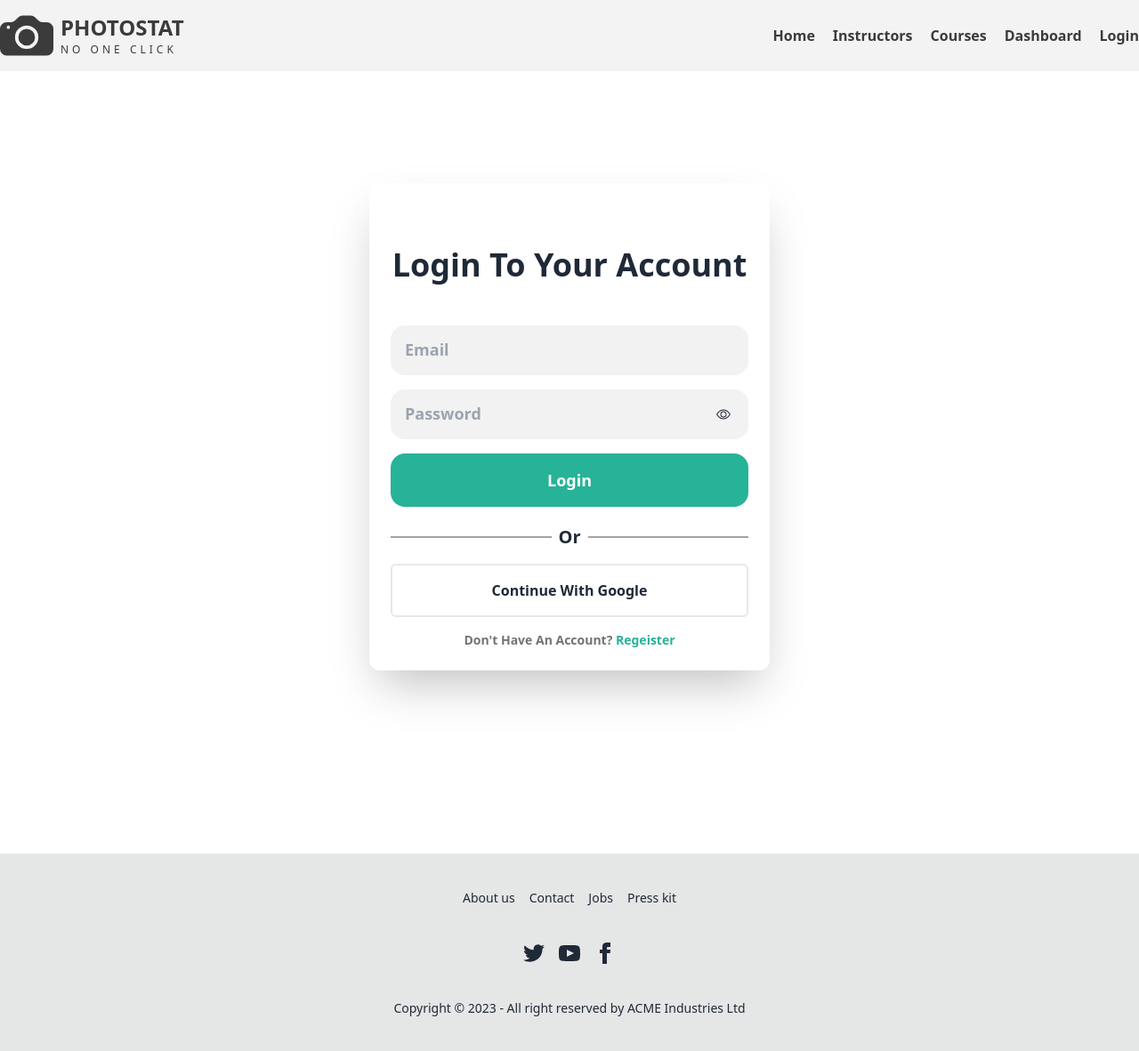
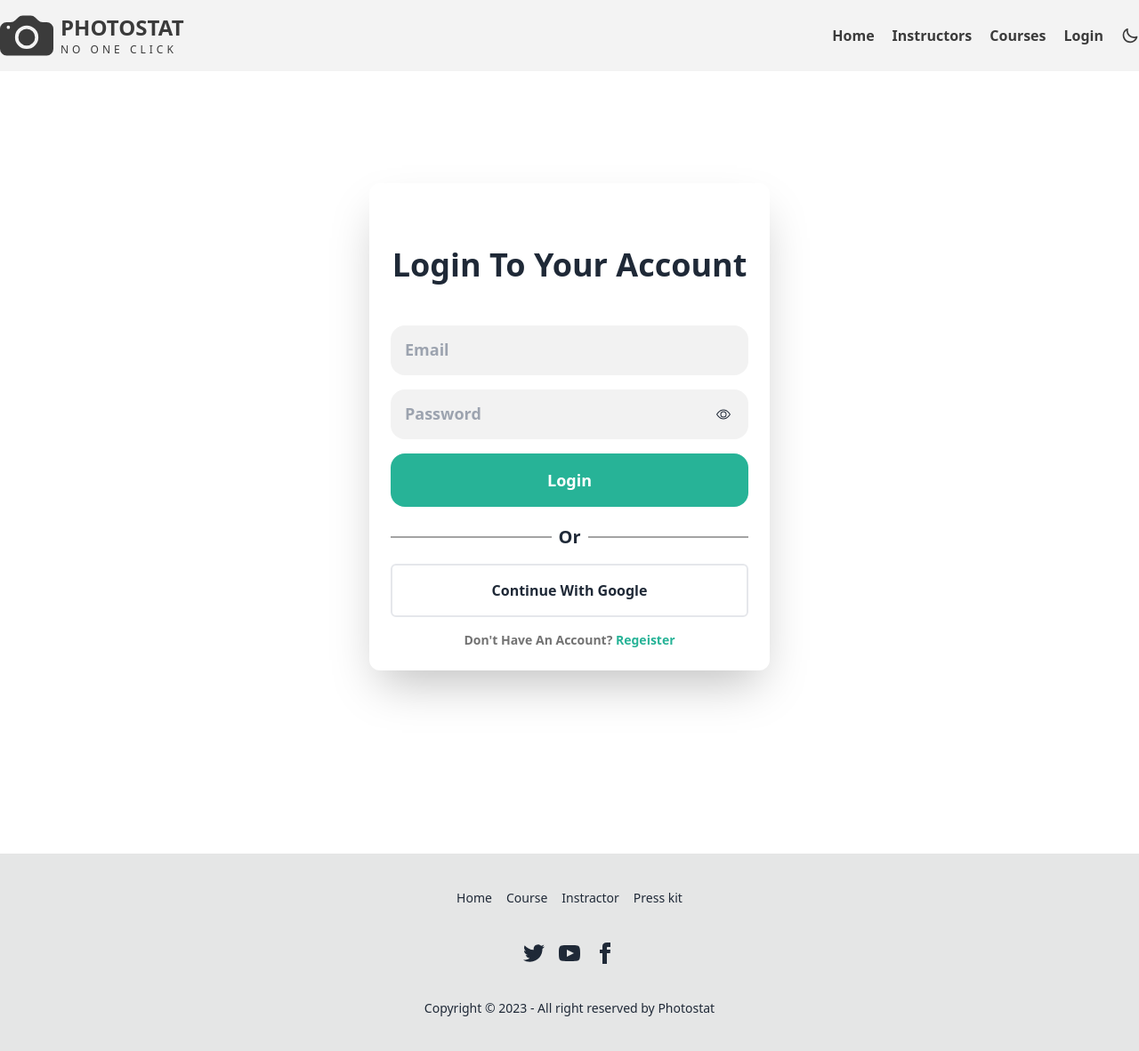
Before and after one commit to MehediHasan4321/photostate-client, a React (Vite) app: page /login in a window 1280 px wide. Shown: the whole page at 89% size. Built offline with nearby package versions, Linux system fonts and the light colour scheme; no server answers.

Commit message:
added not found page

```diff
--- a/index.html
+++ b/index.html
@@ -1,5 +1,5 @@
 <!DOCTYPE html>
-<html lang="en" data-theme="light">
+<html lang="en" >
   <head>
     <meta charset="UTF-8" />
     <link rel="icon" type="image/svg+xml" href="/vite.svg" />
--- /dev/null
+++ b/src/Components/NewsLetter/NewsLetter.jsx
@@ -0,0 +1,18 @@
+import React from 'react';
+
+const NewsLetter = () => {
+    return (
+        <div className='bg-[#F7CAB3] h-96 mt-12'>
+            <div className=' px-4 md:p-24 space-y-4 w-2/3'>
+                <h1 className='text-xl md:text-4xl font-semibold'>Subcribet To Our New Letter</h1>
+                <p className='text-sm text-neutral-600'>Lorem ipsum dolor sit amet, consectetur adipisicing elit. Consequatur distinctio necessitatibus itaque dolores, ullam temporibus voluptatum voluptates, illo earum ab, nisi nostrum similique ipsum? Vel tenetur consectetur eveniet. Officia doloribus placeat dignissimos consectetur, dicta sapiente nihil, voluptates minima similique libero ratione sed vel voluptatibus quia voluptate laboriosam possimus. Quae, labore.</p>
+                <dir className='flex 1/2'>
+                    <input placeholder='Enter Your Email' type="email" name="" id="" className=' py-2 w-full px-2 outline-none' />
+                    <button className='bg-black text-white font-semibold px-6 py-2'>Subscribe</button>
+                </dir>
+            </div>
+        </div>
+    );
+};
+
+export default NewsLetter;
--- /dev/null
+++ b/src/Pages/FourOFourPage/FourOFourPage.jsx
@@ -0,0 +1,15 @@
+import React from 'react';
+import img from '../../assets/404page.jpg'
+import { Link } from 'react-router-dom';
+const FourOFourPage = () => {
+    return (
+        <div className=' bg-white h-screen w-full'>
+            <img src={img} alt="" />
+            <div className='text-center mt-8'>
+                <Link to={'/'}><button className='bg-black text-md font-semibold px-8 py-2 text-white'>Back To Home</button></Link>
+            </div>
+        </div>
+    );
+};
+
+export default FourOFourPage;
--- a/src/Pages/Home/Home.jsx
+++ b/src/Pages/Home/Home.jsx
@@ -2,13 +2,15 @@ import React from 'react';
 import Banner from '../../Components/Banner/Banner';
 import PopulerCourses from '../../Components/PopulerCourses/PopulerCourses';
 import PopularInstractors from '../../Components/PopularInstractors/PopularInstractors';
+import NewsLetter from '../../Components/NewsLetter/NewsLetter';
 
 const Home = () => {
     return (
         <>
-        <Banner/>
-        <PopulerCourses/>
-        <PopularInstractors num={6}/>
+            <Banner />
+            <PopulerCourses />
+            <PopularInstractors num={6} />
+            <NewsLetter />
         </>
     );
 };
--- a/src/ShareComponents/Footer/Footer.jsx
+++ b/src/ShareComponents/Footer/Footer.jsx
@@ -6,9 +6,9 @@ const Footer = () => {
         <div className="bg-base-300">
             <footer className="footer footer-center p-10 text-base-content rounded">
                 <div className="grid grid-flow-col gap-4">
-                    <a className="link link-hover">About us</a>
-                    <a className="link link-hover">Contact</a>
-                    <a className="link link-hover">Jobs</a>
+                    <a className="link link-hover">Home</a>
+                    <a className="link link-hover">Course</a>
+                    <a className="link link-hover">Instractor</a>
                     <a className="link link-hover">Press kit</a>
                 </div>
                 <div>
@@ -19,7 +19,7 @@ const Footer = () => {
                     </div>
                 </div>
                 <div>
-                    <p>Copyright © 2023 - All right reserved by ACME Industries Ltd</p>
+                    <p>Copyright © 2023 - All right reserved by Photostat</p>
                 </div>
             </footer>
         </div>
--- a/src/ShareComponents/NavBar/NavBar.jsx
+++ b/src/ShareComponents/NavBar/NavBar.jsx
@@ -1,6 +1,6 @@
-import React, { useState } from 'react';
+import React, { useEffect, useState } from 'react';
 import { BsCameraFill } from 'react-icons/bs'
-import {FaBars} from 'react-icons/fa'
+import { FaBars } from 'react-icons/fa'
 import { Link, NavLink } from 'react-router-dom';
 import { useAuth } from '../../Utlites/useAuth';
 const NavBar = () => {
@@ -8,10 +8,20 @@ const NavBar = () => {
     const handlLogout = () => {
         logOut()
     }
-    const [show,setShow] = useState(false)
+    const [show, setShow] = useState(false)
+    const [theme, setTheme] = useState(localStorage.getItem('theme') ? localStorage.getItem('theme') : 'light')
+
+    useEffect(() => {
+        localStorage.setItem('theme', theme)
+        const localStorageTheme = localStorage.getItem("theme")
+        document.querySelector('html').setAttribute('data-theme', localStorageTheme)
+    }, [theme])
+    const handleTheme = event => {
+        event.target.checked ? setTheme('dark') : setTheme('light')
+    }
     return (
         <>
-            <div className='w-full bg-[#f2f2f2] h-20 fixed opacity-90 z-20'>
+            <div className='w-full bg-[#f2f2f2] h-20 fixed opacity-90 z-20 dark:bg-slate-700'>
                 <div className='container mx-auto flex justify-between items-center h-full text-neutral-800'>
                     <Link to={'/'} className=' uppercase flex items-center gap-2 cursor-pointer'>
                         <BsCameraFill size={'60'} />
@@ -20,12 +30,12 @@ const NavBar = () => {
                             <p className='text-[12px] tracking-[4px]'>No one Click</p>
                         </div>
                     </Link>
-                    <FaBars onClick={()=>setShow(!show)} className='text-2xl cursor-pointer md:hidden mr-4' />
+                    <FaBars onClick={() => setShow(!show)} className='text-2xl cursor-pointer md:hidden mr-4' />
                     <div className='hidden md:visible md:flex flex-row gap-5 font-semibold items-center'>
                         <NavLink to={'/'}>Home</NavLink>
                         <NavLink to={'/instractors'}>Instructors</NavLink>
                         <NavLink to={'/allCourses'}>Courses</NavLink>
-                        <NavLink to={'/dashboard'}>Dashboard </NavLink>
+                        {user && <NavLink to={'/dashboard'}>Dashboard </NavLink>}
                         {
                             user ? <div className='flex items-center gap-3'>
                                 <button onClick={handlLogout}>Logout</button>
@@ -33,14 +43,28 @@ const NavBar = () => {
 
                             </div> : <NavLink to={'/login'}>Login</NavLink>
                         }
+
+                        <label className="swap swap-rotate">
+
+                            {/* this hidden checkbox controls the state */}
+                            <input onChange={handleTheme} type="checkbox" />
+
+                            {/* sun icon */}
+                            <svg className="swap-on fill-current w-5 h-5" xmlns="http://www.w3.org/2000/svg" viewBox="0 0 24 24"><path d="M5.64,17l-.71.71a1,1,0,0,0,0,1.41,1,1,0,0,0,1.41,0l.71-.71A1,1,0,0,0,5.64,17ZM5,12a1,1,0,0,0-1-1H3a1,1,0,0,0,0,2H4A1,1,0,0,0,5,12Zm7-7a1,1,0,0,0,1-1V3a1,1,0,0,0-2,0V4A1,1,0,0,0,12,5ZM5.64,7.05a1,1,0,0,0,.7.29,1,1,0,0,0,.71-.29,1,1,0,0,0,0-1.41l-.71-.71A1,1,0,0,0,4.93,6.34Zm12,.29a1,1,0,0,0,.7-.29l.71-.71a1,1,0,1,0-1.41-1.41L17,5.64a1,1,0,0,0,0,1.41A1,1,0,0,0,17.66,7.34ZM21,11H20a1,1,0,0,0,0,2h1a1,1,0,0,0,0-2Zm-9,8a1,1,0,0,0-1,1v1a1,1,0,0,0,2,0V20A1,1,0,0,0,12,19ZM18.36,17A1,1,0,0,0,17,18.36l.71.71a1,1,0,0,0,1.41,0,1,1,0,0,0,0-1.41ZM12,6.5A5.5,5.5,0,1,0,17.5,12,5.51,5.51,0,0,0,12,6.5Zm0,9A3.5,3.5,0,1,1,15.5,12,3.5,3.5,0,0,1,12,15.5Z" /></svg>
+
+                            {/* moon icon */}
+                            <svg className="swap-off fill-current w-5 h-5" xmlns="http://www.w3.org/2000/svg" viewBox="0 0 24 24"><path d="M21.64,13a1,1,0,0,0-1.05-.14,8.05,8.05,0,0,1-3.37.73A8.15,8.15,0,0,1,9.08,5.49a8.59,8.59,0,0,1,.25-2A1,1,0,0,0,8,2.36,10.14,10.14,0,1,0,22,14.05,1,1,0,0,0,21.64,13Zm-9.5,6.69A8.14,8.14,0,0,1,7.08,5.22v.27A10.15,10.15,0,0,0,17.22,15.63a9.79,9.79,0,0,0,2.1-.22A8.11,8.11,0,0,1,12.14,19.73Z" /></svg>
+
+                        </label>
+
                     </div>
                 </div>
             </div>
-            <div className='flex flex-col bg-base-300 gap-5 font-semibold md:hidden w-48 pt-20 items-center fixed z-10 transition-all' style={{left:`${show ? '0px':"-192px"}`}}>
+            <div className='flex flex-col bg-base-300 gap-5 font-semibold md:hidden w-48 pt-20 items-center fixed z-10 transition-all dark:bg-slate-700 dark:text-white' style={{ left: `${show ? '0px' : "-192px"}` }}>
                 <NavLink to={'/'}>Home</NavLink>
-                <NavLink>Instructors</NavLink>
+                <NavLink to={'/instractors'}>Instructors</NavLink>
                 <NavLink to={'/allCourses'}>Courses</NavLink>
-                <NavLink to={'/dashboard'}>Dashboard </NavLink>
+                {user && <NavLink to={'/dashboard'}>Dashboard </NavLink>}
                 {
                     user ? <div className='flex items-center gap-3'>
                         <button onClick={handlLogout}>Logout</button>
@@ -48,6 +72,18 @@ const NavBar = () => {
 
                     </div> : <NavLink to={'/login'}>Login</NavLink>
                 }
+                <label className="swap swap-rotate">
+
+                    {/* this hidden checkbox controls the state */}
+                    <input onChange={handleTheme} type="checkbox" />
+
+                    {/* sun icon */}
+                    <svg className="swap-on fill-current w-5 h-5" xmlns="http://www.w3.org/2000/svg" viewBox="0 0 24 24"><path d="M5.64,17l-.71.71a1,1,0,0,0,0,1.41,1,1,0,0,0,1.41,0l.71-.71A1,1,0,0,0,5.64,17ZM5,12a1,1,0,0,0-1-1H3a1,1,0,0,0,0,2H4A1,1,0,0,0,5,12Zm7-7a1,1,0,0,0,1-1V3a1,1,0,0,0-2,0V4A1,1,0,0,0,12,5ZM5.64,7.05a1,1,0,0,0,.7.29,1,1,0,0,0,.71-.29,1,1,0,0,0,0-1.41l-.71-.71A1,1,0,0,0,4.93,6.34Zm12,.29a1,1,0,0,0,.7-.29l.71-.71a1,1,0,1,0-1.41-1.41L17,5.64a1,1,0,0,0,0,1.41A1,1,0,0,0,17.66,7.34ZM21,11H20a1,1,0,0,0,0,2h1a1,1,0,0,0,0-2Zm-9,8a1,1,0,0,0-1,1v1a1,1,0,0,0,2,0V20A1,1,0,0,0,12,19ZM18.36,17A1,1,0,0,0,17,18.36l.71.71a1,1,0,0,0,1.41,0,1,1,0,0,0,0-1.41ZM12,6.5A5.5,5.5,0,1,0,17.5,12,5.51,5.51,0,0,0,12,6.5Zm0,9A3.5,3.5,0,1,1,15.5,12,3.5,3.5,0,0,1,12,15.5Z" /></svg>
+
+                    {/* moon icon */}
+                    <svg className="swap-off fill-current w-5 h-5" xmlns="http://www.w3.org/2000/svg" viewBox="0 0 24 24"><path d="M21.64,13a1,1,0,0,0-1.05-.14,8.05,8.05,0,0,1-3.37.73A8.15,8.15,0,0,1,9.08,5.49a8.59,8.59,0,0,1,.25-2A1,1,0,0,0,8,2.36,10.14,10.14,0,1,0,22,14.05,1,1,0,0,0,21.64,13Zm-9.5,6.69A8.14,8.14,0,0,1,7.08,5.22v.27A10.15,10.15,0,0,0,17.22,15.63a9.79,9.79,0,0,0,2.1-.22A8.11,8.11,0,0,1,12.14,19.73Z" /></svg>
+
+                </label>
             </div>
         </>
     );
--- a/tailwind.config.js
+++ b/tailwind.config.js
@@ -7,5 +7,6 @@ export default {
   theme: {
     extend: {},
   },
-  plugins: [require('daisyui')],
+  darkMode:"class",
+  plugins: [require('daisyui')]
 }
```
Also changed, not shown: src/Routers/Routers.jsx (+17 -12 lines), src/assets/404page.jpg (added).
